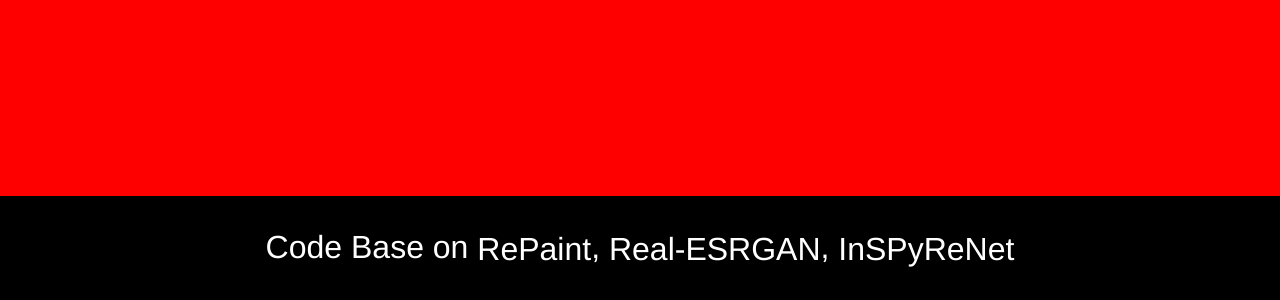
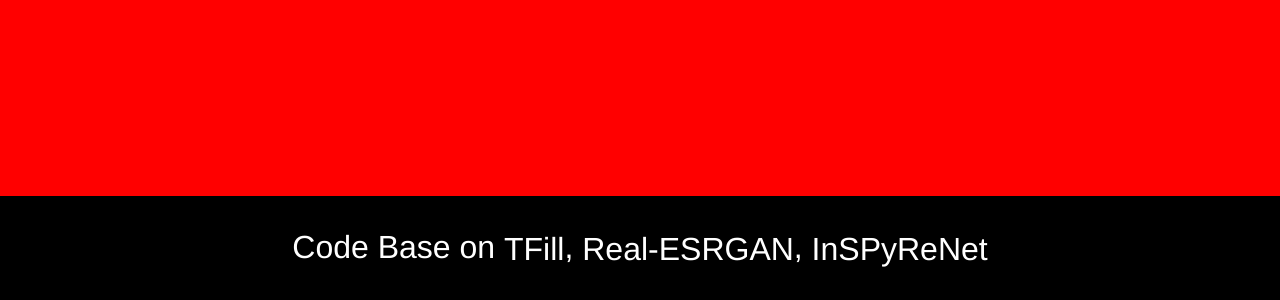
Before and after one commit to Hydrageno/inpaint-toolbox, a Vue app: page / in a window 1280 px wide. Shown: the part 4900-5200 px from the top of the page. Built offline with nearby package versions, Linux system fonts and the light colour scheme.

Commit message:
change thankful open-source project

```diff
--- a/src/views/HomeView.vue
+++ b/src/views/HomeView.vue
@@ -60,7 +60,7 @@
       <!--使用的开源代码，诚挚感谢使用的开源项目开发者！-->
       <div id="thankful">
         Code Base on
-        <el-link href="https://github.com/andreas128/RePaint" type="info">RePaint</el-link>,
+        <el-link href="https://github.com/lyndonzheng/TFill" type="info">TFill</el-link>,
         <el-link href="https://github.com/xinntao/Real-ESRGAN" type="info">Real-ESRGAN</el-link>,
         <el-link href="https://github.com/plemeri/InSPyReNet" type="info">InSPyReNet</el-link>
       </div>
```
